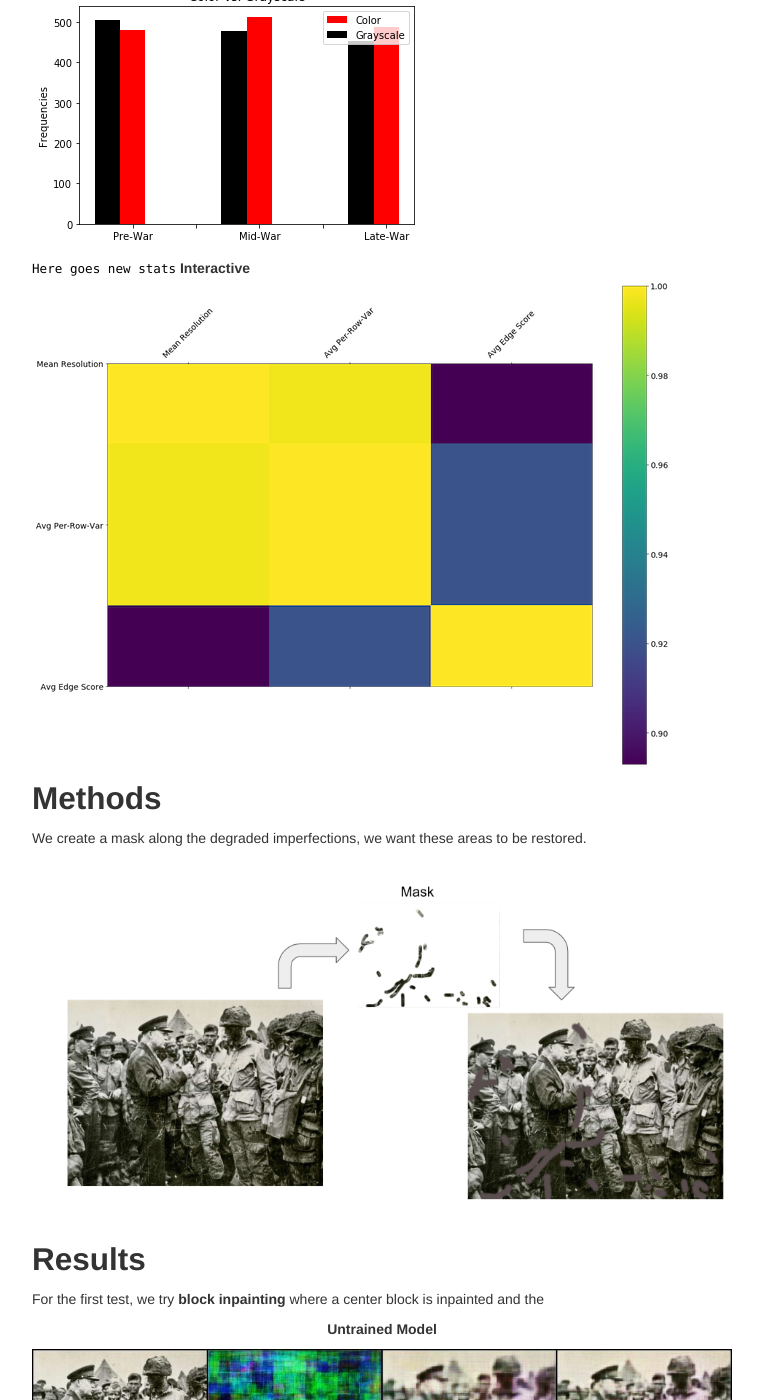
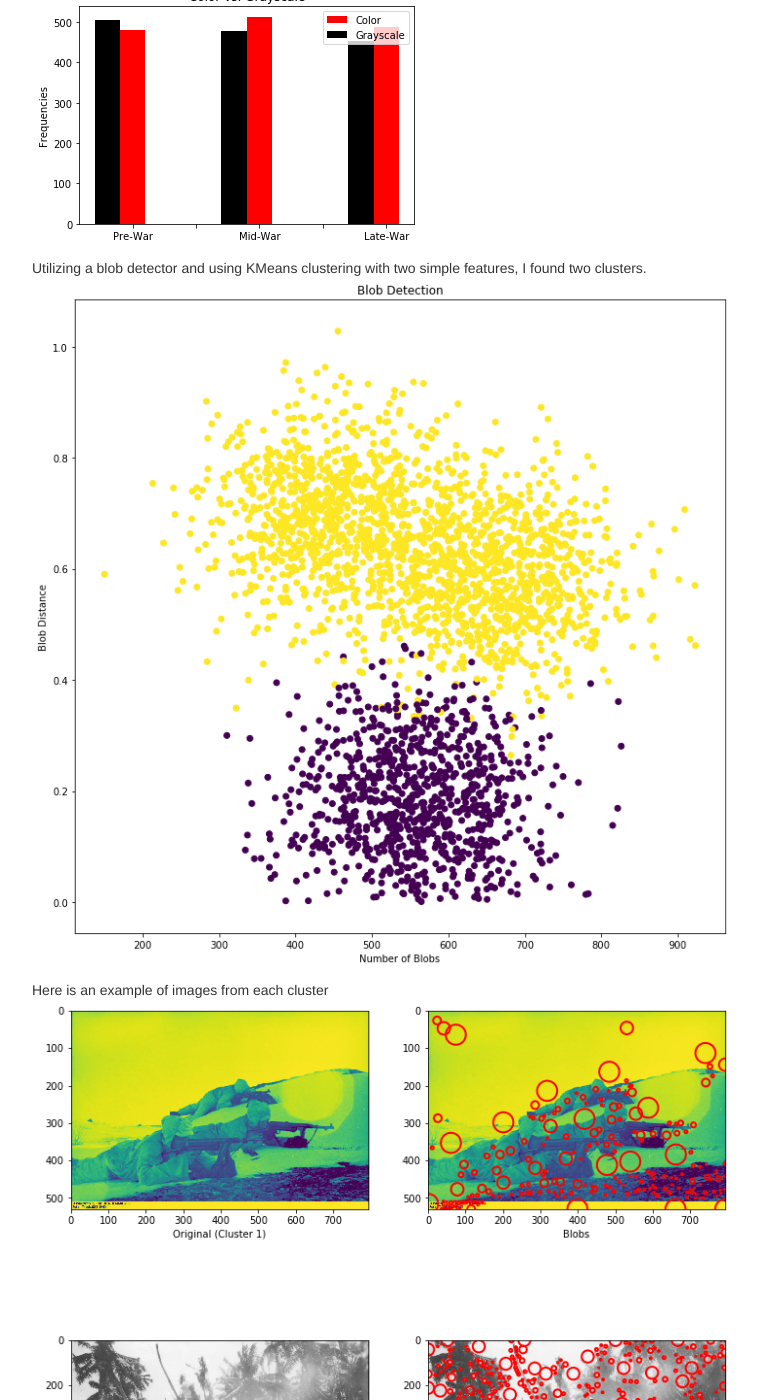
Before and after one commit to Emmanuel-Diaz/RestoreNet, a Jekyll site: the page built from index.md, in a window 1280 px wide and 1400 px high, scrolled down 692 px. Shown: the whole window, without its empty margins (258-1021 px from the left). Built offline with Jekyll 4.4.1, drawn with Linux system fonts in a browser that asks for light colours.

Commit message:
Added stats

```diff
--- a/index.md
+++ b/index.md
@@ -17,10 +17,13 @@ In order to understand the data population, I saved 3K images from [ww2db.com](h
 ![Distribution](/assets/chart.png)
 
 
-`Here goes
-new stats`
-**Interactive**
-![Correlation](/assets/correlation_mat.png)
+Utilizing a blob detector and using KMeans clustering with two simple features, I found two clusters.
+![blob_scatter](/assets/blob_scatter.png)
+
+Here is an example of images from each cluster
+![blob_detector](/assets/blob_detector.png)
+
+
 
 
 ## Methods
@@ -44,9 +47,6 @@ Now we try **selective mask inpainting** where we pass a custom mask where the p
 
 
 
-
-
-
 ## Discussion
 Lorem ipsum dolor sit amet, consectetur adipiscing elit, sed do eiusmod tempor incididunt ut labore et dolore magna aliqua. Ut enim ad minim veniam, quis nostrud exercitation ullamco laboris nisi ut aliquip ex ea commodo consequat. Duis aute irure dolor in reprehenderit in voluptate velit esse cillum dolore eu fugiat nulla pariatur. Excepteur sint occaecat cupidatat non proident, sunt in culpa qui officia deserunt mollit anim id est laborum
 
```
Also changed, not shown: assets/blob_detector.png (added), assets/blob_scatter.png (added).
